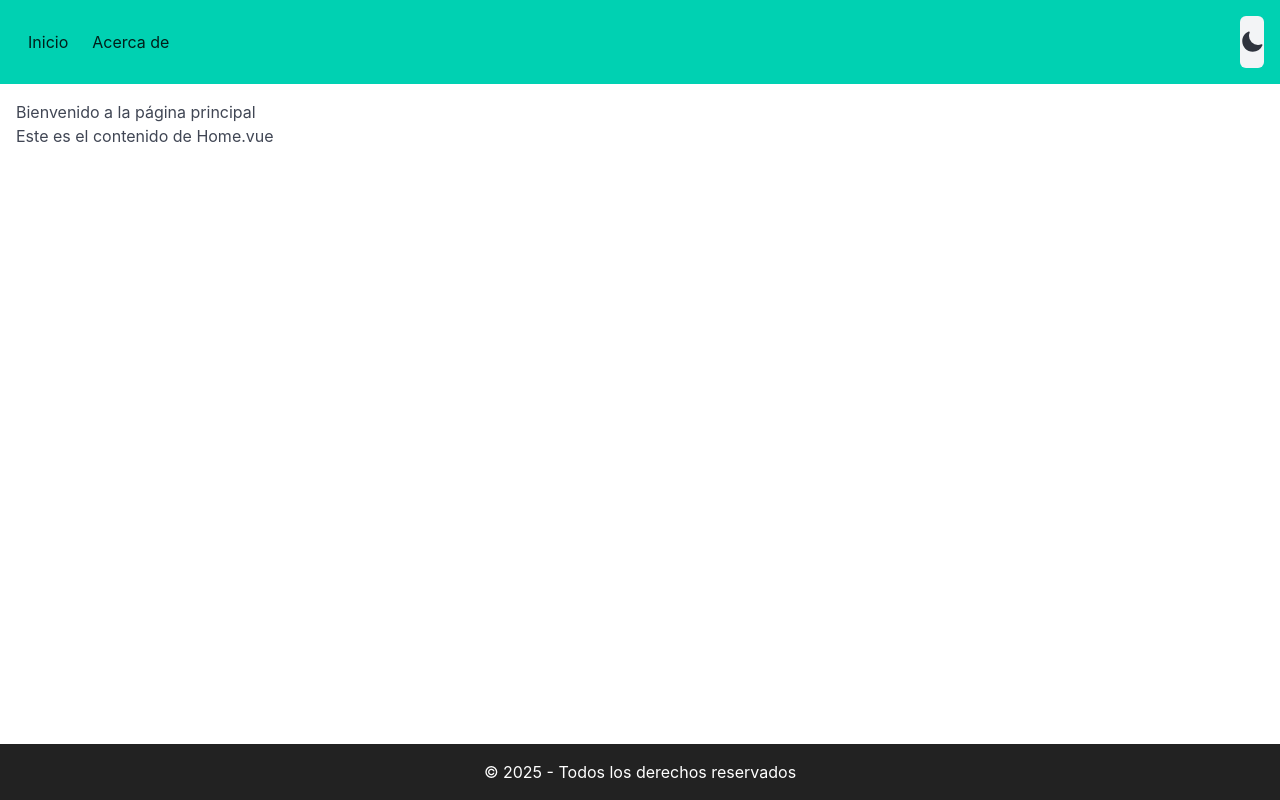
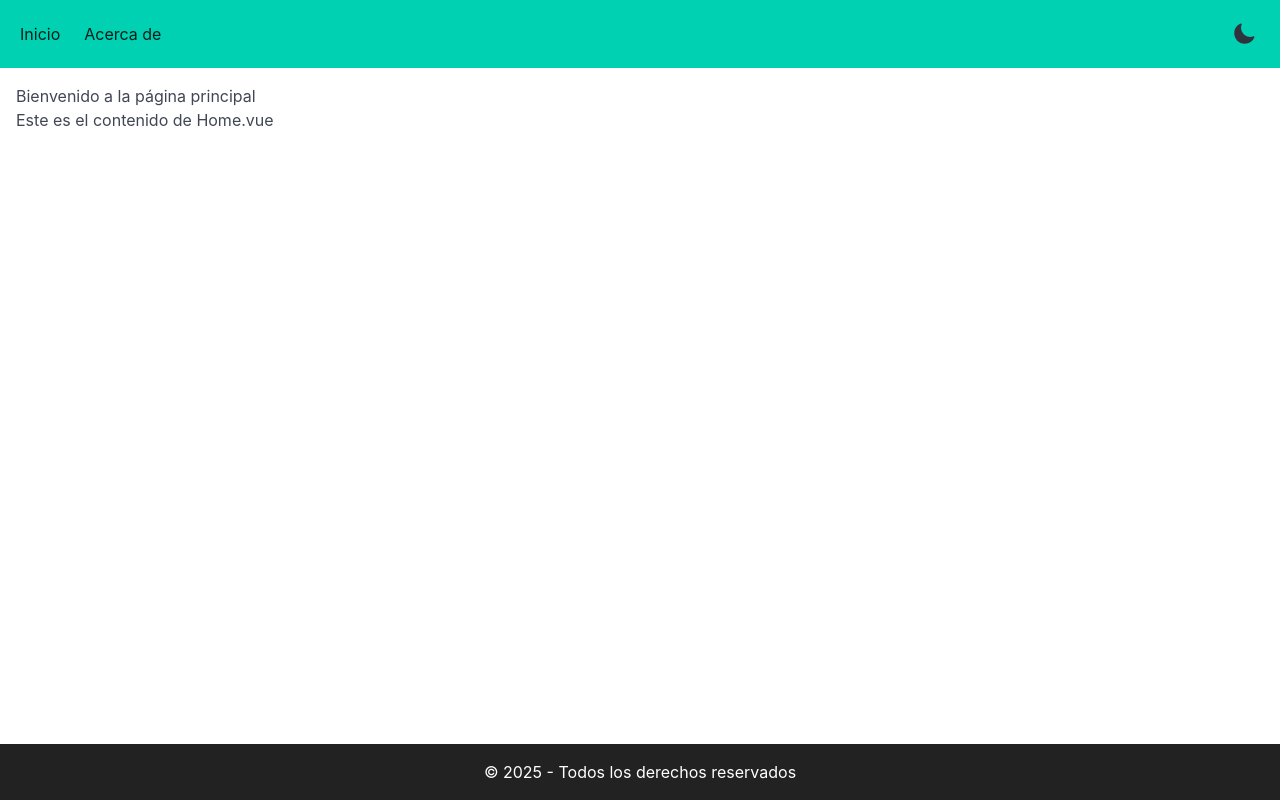
Before and after one commit to AstronautMarkus/VicePenguins-front, a Vue app in the folder VicePenguins/: page / in a window 1280 px wide. Built offline with nearby package versions, Linux system fonts and the light colour scheme.

Commit message:
feat: enhance Navbar component with improved theme toggle button styling

```diff
--- a/VicePenguins/src/components/Navbar.vue
+++ b/VicePenguins/src/components/Navbar.vue
@@ -11,9 +11,8 @@ const { theme, toggleTheme } = useThemeConsumer();
       <RouterLink class="navbar-item" to="/">Inicio</RouterLink>
       <RouterLink class="navbar-item" to="/about">Acerca de</RouterLink>
     </div>
-
     <div class="navbar-end">
-      <button class="button is-light" @click="toggleTheme">
+      <button class="button is-light icon-button" @click="toggleTheme">
         <span v-if="theme === 'light'" class="icon">
           <MoonIcon class="w-6 h-6 text-gray-900" />
         </span>
@@ -27,7 +26,7 @@ const { theme, toggleTheme } = useThemeConsumer();
 
 <style scoped>
 .navbar {
-  padding: 1rem;
+  padding: 0.5rem;
 }
 
 .button {
@@ -42,4 +41,12 @@ const { theme, toggleTheme } = useThemeConsumer();
   align-items: center;
   justify-content: center;
 }
+
+.icon-button {
+  background: none;
+  border: none;
+  padding: 0;
+  cursor: pointer;
+  margin: 0 1.5rem;
+}
 </style>
```
